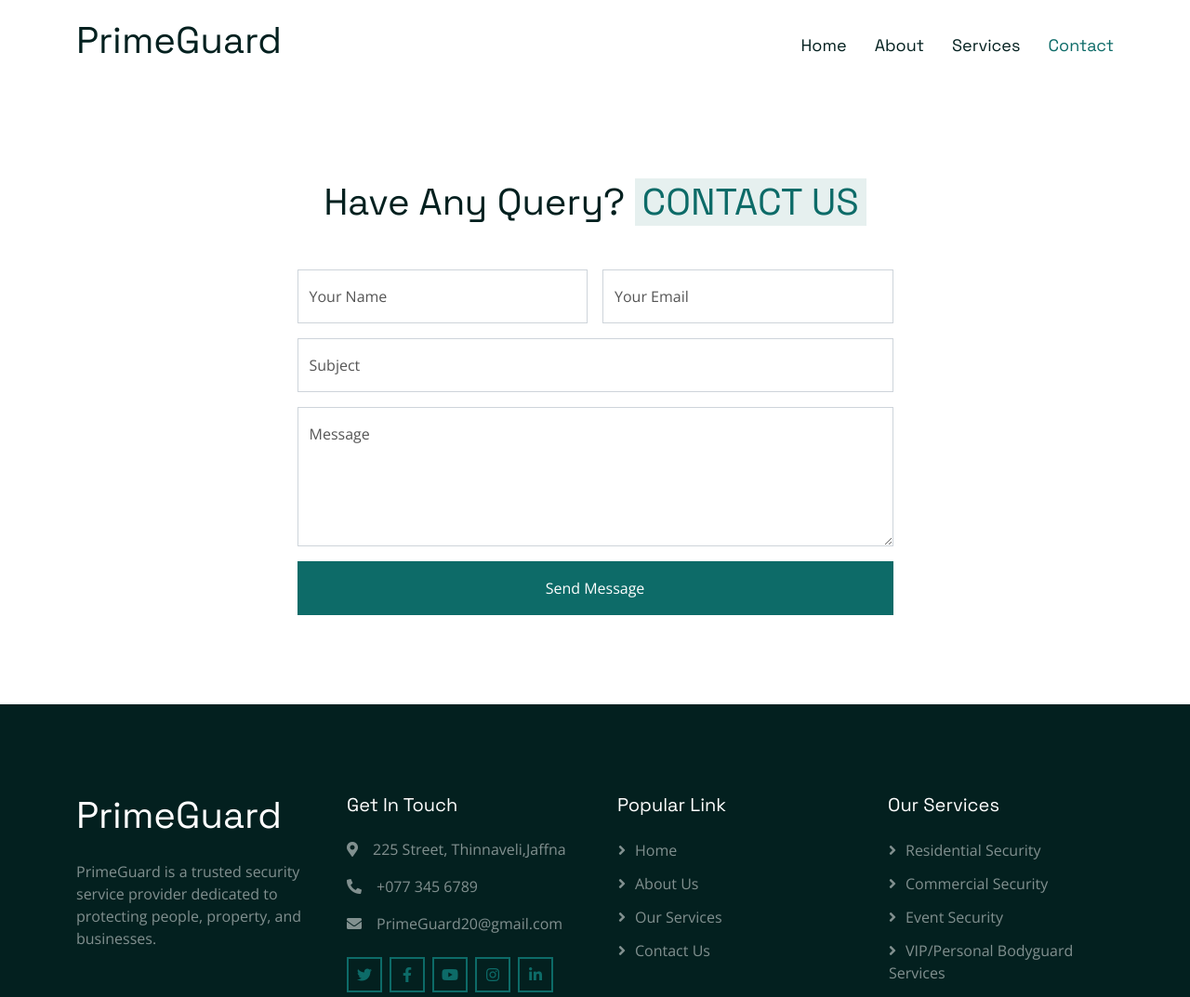
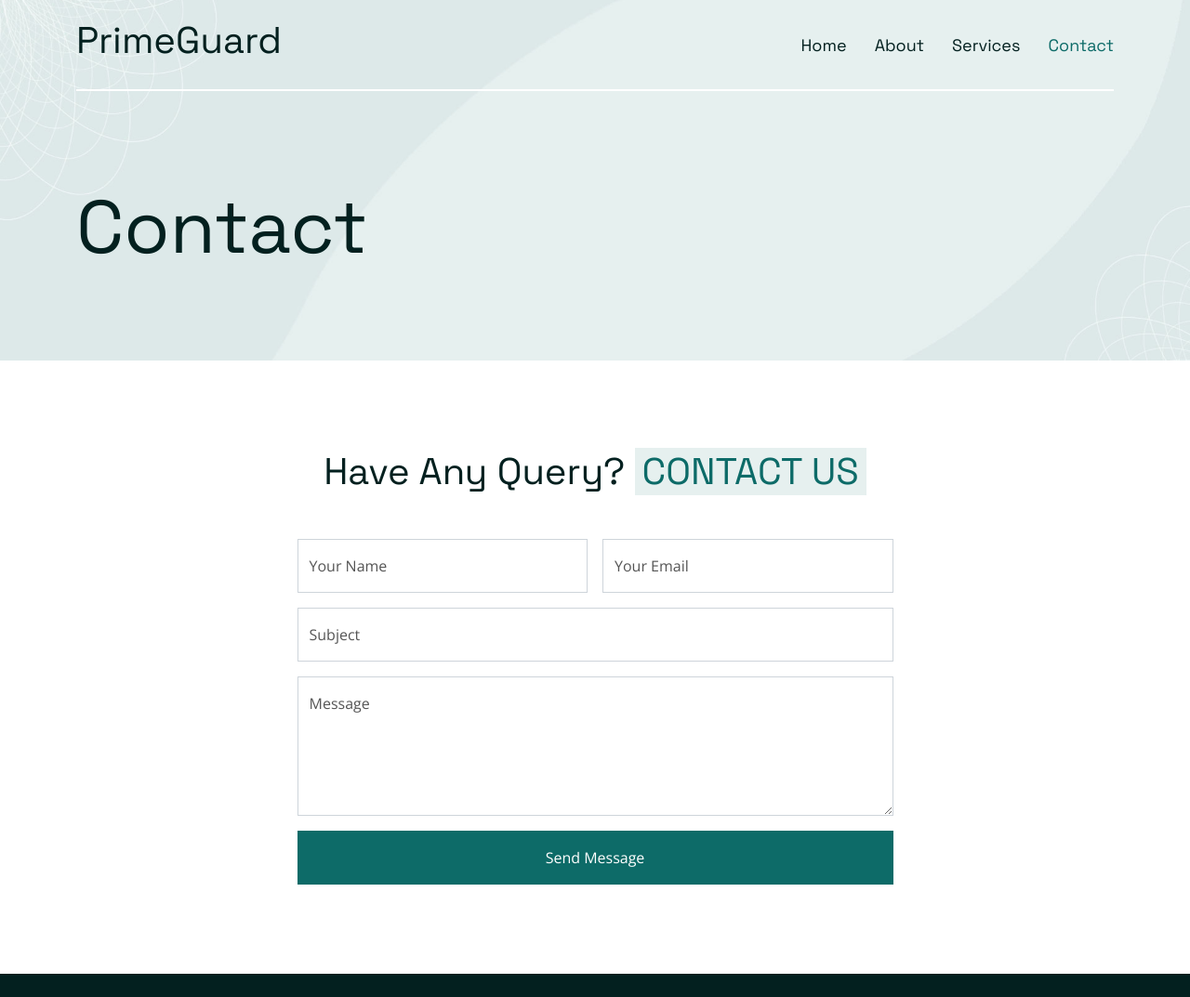
Before and after one commit to saki20020716/Security-Guard, a plain HTML site: page contact.html in a window 1280 px wide. Shown: the top 1073 px of the page at 93% size. Drawn offline with nearby package versions, Linux system fonts and the light colour scheme.

Commit message:
Add files via upload

```diff
--- a/contact.html
+++ b/contact.html
@@ -66,6 +66,18 @@
     </div>
     <!-- Navbar End -->
 
+     <!-- Hero Start -->
+    <div class="container-fluid pb-5 bg-primary hero-header">
+        <div class="container py-5">
+            <div class="row g-3 align-items-center">
+                <div class="col-lg-6 text-center text-lg-start">
+                    <h1 class="display-1 mb-0 animated slideInLeft">Contact</h1>
+                </div>
+
+            </div>
+        </div>
+    </div>
+    <!-- Hero End -->
 
 
 
```
Also changed, not shown: about.html (+11 -0 lines), service.html (+11 -0 lines).
